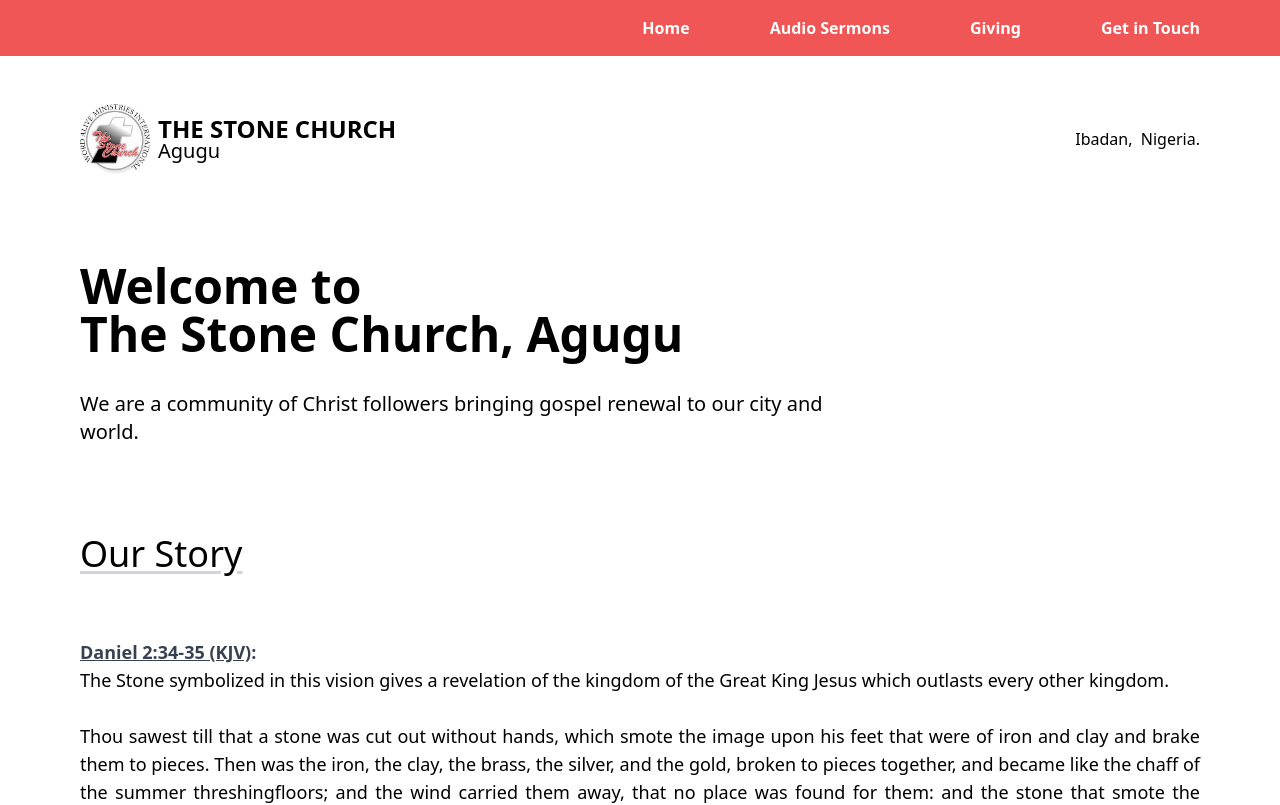
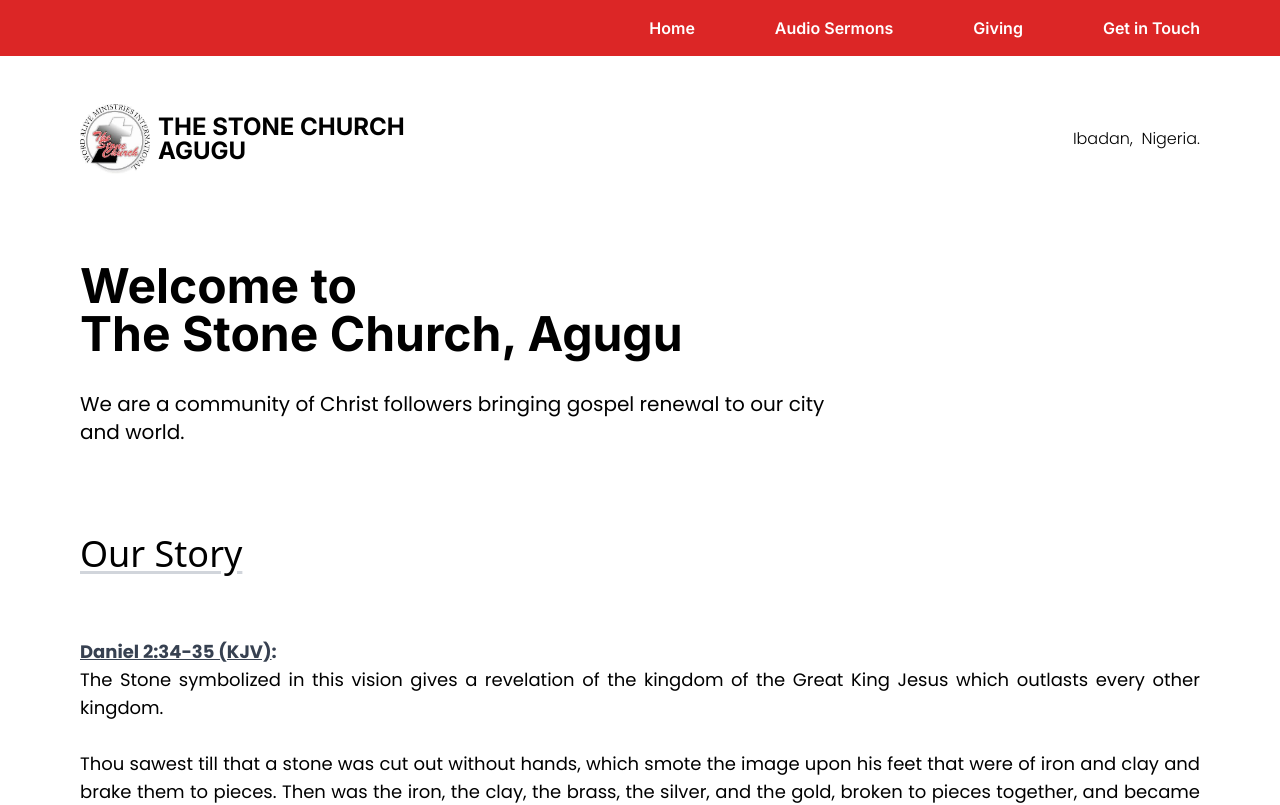
Before and after one commit to Ola4606/tsc-agugu, a React (Create React App) app: page / in a window 1280 px wide. Shown: the top 805 px of the page. Built offline with nearby package versions, Linux system fonts and the light colour scheme.

Commit message:
add custom font family

```diff
--- a/src/components/Intro.tsx
+++ b/src/components/Intro.tsx
@@ -3,7 +3,7 @@ import React from "react";
 function Intro() {
   return (
     <div className="min-h-[200px] xsm:max-w-[350px] sm:max-w-[450px] md:max-w-[500px] lg:max-w-[650px] xl:max-w-[750px] flex flex-col justify-center items-start my-20">
-      <p className="font-sans text-xl sm:text-2xl md:text-3xl lg:text-5xl font-bold text-black">
+      <p className="font-inter text-xl sm:text-2xl md:text-3xl lg:text-5xl font-bold text-black">
         Welcome to<br />The Stone Church, Agugu
       </p>
       <div className="mt-4 md:mt-8">
--- a/src/components/LogoNav.tsx
+++ b/src/components/LogoNav.tsx
@@ -6,13 +6,12 @@ function LogoNav() {
     <div className="w-full flex justify-between items-center my-12">
       <div className="flex justify-start items-center">
       <img src={TSCLogo} alt="tsc-logo" className="w-[70px] h-[70px]"/>
-      <div className="flex flex-col justify-center items-start ml-2">
-      <span className="font-bold text-2xl leading-none">THE STONE CHURCH</span>
-      <span className="font-light text-xl text-black leading-none">Agugu</span>
+      <div className="flex flex-col justify-center items-start ml-2 font-inter">
+      <span className="font-bold text-2xl leading-none">THE STONE CHURCH<br />AGUGU</span>
       </div>
       </div>
 
-      <span className="font-light">Ibadan,&nbsp;&nbsp;Nigeria.</span>
+      <span className="font-light font-causal">Ibadan,&nbsp;&nbsp;Nigeria.</span>
     </div>
   );
 }
--- a/src/components/Nav.tsx
+++ b/src/components/Nav.tsx
@@ -2,7 +2,7 @@ import React from "react";
 
 function Nav() {
   return (
-    <div className="w-full h-14 bg-red-500/90 flex justify-end items-center pr-20">
+    <div className="w-full h-14 bg-red-600 flex justify-end items-center pr-20">
       <span className="nav-text-first">Home</span>
       <span className="nav-text">Audio Sermons</span>
       <span className="nav-text">Giving</span>
--- a/src/components/WhoWeAre.tsx
+++ b/src/components/WhoWeAre.tsx
@@ -3,7 +3,7 @@ import React from "react";
 function WhoWeAre() {
   return (
     <div className="text-justify casual-text text-base md:text-lg lg:text-lg  mt-20">
-      <p className="font-sans text-xl sm:text-2xl md:text-3xl lg:text-4xl font-light text-black underline underline-offset-4 decoration-gray-300 mb-16">
+      <p className="font-causal text-xl sm:text-2xl md:text-3xl lg:text-4xl font-light text-black underline underline-offset-4 decoration-gray-300 mb-16">
         Who We Are?
       </p>
       <span className="bible-verse text-base md:text-base lg:text-lg mb-2 underline underline-offset-1">
--- a/src/index.css
+++ b/src/index.css
@@ -1,3 +1,5 @@
+@import url('https://fonts.googleapis.com/css2?family=Inter:wght@600;700&family=Poppins:wght@300;400;600;700&display=swap');
+
 /*
 ! tailwindcss v3.1.8 | MIT License | https://tailwindcss.com
 */
@@ -408,7 +410,7 @@ video {
   height: auto;
 }
 
-*, ::before, ::after {
+*, ::before, ::after{
   --tw-border-spacing-x: 0;
   --tw-border-spacing-y: 0;
   --tw-translate-x: 0;
@@ -455,7 +457,7 @@ video {
   --tw-backdrop-sepia:  ;
 }
 
-::-webkit-backdrop {
+::-webkit-backdrop{
   --tw-border-spacing-x: 0;
   --tw-border-spacing-y: 0;
   --tw-translate-x: 0;
@@ -502,7 +504,7 @@ video {
   --tw-backdrop-sepia:  ;
 }
 
-::backdrop {
+::backdrop{
   --tw-border-spacing-x: 0;
   --tw-border-spacing-y: 0;
   --tw-translate-x: 0;
@@ -549,215 +551,187 @@ video {
   --tw-backdrop-sepia:  ;
 }
 
-.my-20 {
+.my-20{
   margin-top: 5rem;
   margin-bottom: 5rem;
 }
 
-.my-12 {
+.my-12{
   margin-top: 3rem;
   margin-bottom: 3rem;
 }
 
-.mt-4 {
+.mt-4{
   margin-top: 1rem;
 }
 
-.ml-2 {
+.ml-2{
   margin-left: 0.5rem;
 }
 
-.mb-12 {
-  margin-bottom: 3rem;
+.mt-20{
+  margin-top: 5rem;
 }
 
-.mb-2 {
+.mb-16{
+  margin-bottom: 4rem;
+}
+
+.mb-2{
   margin-bottom: 0.5rem;
 }
 
-.mb-20 {
-  margin-bottom: 5rem;
-}
-
-.mb-16 {
-  margin-bottom: 4rem;
-}
-
-.mt-20 {
-  margin-top: 5rem;
-}
-
-.flex {
+.flex{
   display: flex;
 }
 
-.h-\[70px\] {
+.h-\[70px\]{
   height: 70px;
 }
 
-.h-14 {
+.h-14{
   height: 3.5rem;
 }
 
-.min-h-\[200px\] {
+.min-h-\[200px\]{
   min-height: 200px;
 }
 
-.w-full {
+.w-full{
   width: 100%;
 }
 
-.w-\[70px\] {
+.w-\[70px\]{
   width: 70px;
 }
 
-.list-inside {
+.list-inside{
   list-style-position: inside;
 }
 
-.list-disc {
+.list-disc{
   list-style-type: disc;
 }
 
-.flex-col {
+.flex-col{
   flex-direction: column;
 }
 
-.items-start {
+.items-start{
   align-items: flex-start;
 }
 
-.items-center {
+.items-center{
   align-items: center;
 }
 
-.justify-start {
+.justify-start{
   justify-content: flex-start;
 }
 
-.justify-end {
+.justify-end{
   justify-content: flex-end;
 }
 
-.justify-center {
+.justify-center{
   justify-content: center;
 }
 
-.justify-between {
+.justify-between{
   justify-content: space-between;
 }
 
-.bg-red-500\/90 {
-  background-color: rgb(239 68 68 / 0.9);
+.bg-red-600{
+  --tw-bg-opacity: 1;
+  background-color: rgb(220 38 38 / var(--tw-bg-opacity));
 }
 
-.px-20 {
+.px-20{
   padding-left: 5rem;
   padding-right: 5rem;
 }
 
-.pr-20 {
+.pr-20{
   padding-right: 5rem;
 }
 
-.text-left {
-  text-align: left;
-}
-
-.text-center {
-  text-align: center;
-}
-
-.text-right {
-  text-align: right;
-}
-
-.text-justify {
+.text-justify{
   text-align: justify;
 }
 
-.text-end {
+.text-end{
   text-align: end;
 }
 
-.font-sans {
+.font-inter{
+  font-family: Inter;
+}
+
+.font-causal{
+  font-family: Poppins;
+}
+
+.font-sans{
   font-family: ui-sans-serif, system-ui, -apple-system, BlinkMacSystemFont, "Segoe UI", Roboto, "Helvetica Neue", Arial, "Noto Sans", sans-serif, "Apple Color Emoji", "Segoe UI Emoji", "Segoe UI Symbol", "Noto Color Emoji";
 }
 
-.text-xl {
+.text-xl{
   font-size: 1.25rem;
   line-height: 1.75rem;
 }
 
-.text-base {
+.text-base{
   font-size: 1rem;
   line-height: 1.5rem;
 }
 
-.text-2xl {
+.text-2xl{
   font-size: 1.5rem;
   line-height: 2rem;
 }
 
-.font-bold {
+.font-bold{
   font-weight: 700;
 }
 
-.font-light {
+.font-light{
   font-weight: 300;
 }
 
-.font-semibold {
+.font-semibold{
   font-weight: 600;
 }
 
-.font-normal {
-  font-weight: 400;
-}
-
-.font-thin {
-  font-weight: 100;
-}
-
-.leading-none {
+.leading-none{
   line-height: 1;
 }
 
-.text-black {
+.text-black{
   --tw-text-opacity: 1;
   color: rgb(0 0 0 / var(--tw-text-opacity));
 }
 
-.underline {
+.underline{
   -webkit-text-decoration-line: underline;
           text-decoration-line: underline;
 }
 
-.decoration-gray-300 {
+.decoration-gray-300{
   -webkit-text-decoration-color: #d1d5db;
           text-decoration-color: #d1d5db;
 }
 
-.underline-offset-4 {
+.underline-offset-4{
   text-underline-offset: 4px;
 }
 
-.underline-offset-1 {
+.underline-offset-1{
   text-underline-offset: 1px;
 }
 
-.placeholder-red-600::-webkit-input-placeholder {
-  --tw-placeholder-opacity: 1;
-  color: rgb(220 38 38 / var(--tw-placeholder-opacity));
-}
-
-.placeholder-red-600::placeholder {
-  --tw-placeholder-opacity: 1;
-  color: rgb(220 38 38 / var(--tw-placeholder-opacity));
-}
-
-.nav-text-first {
+.nav-text-first{
   cursor: pointer;
+  font-family: Inter;
   font-size: 1rem;
   line-height: 1.5rem;
   font-weight: 600;
@@ -765,9 +739,10 @@ video {
   color: rgb(255 255 255 / var(--tw-text-opacity));
 }
 
-.nav-text {
+.nav-text{
   margin-left: 5rem;
   cursor: pointer;
+  font-family: Inter;
   font-size: 1rem;
   line-height: 1.5rem;
   font-weight: 600;
@@ -775,84 +750,84 @@ video {
   color: rgb(255 255 255 / var(--tw-text-opacity));
 }
 
-.bible-verse {
-  font-family: ui-sans-serif, system-ui, -apple-system, BlinkMacSystemFont, "Segoe UI", Roboto, "Helvetica Neue", Arial, "Noto Sans", sans-serif, "Apple Color Emoji", "Segoe UI Emoji", "Segoe UI Symbol", "Noto Color Emoji";
+.bible-verse{
+  font-family: Poppins;
   font-weight: 700;
   --tw-text-opacity: 1;
   color: rgb(55 65 81 / var(--tw-text-opacity));
 }
 
-.casual-text {
-  font-family: ui-sans-serif, system-ui, -apple-system, BlinkMacSystemFont, "Segoe UI", Roboto, "Helvetica Neue", Arial, "Noto Sans", sans-serif, "Apple Color Emoji", "Segoe UI Emoji", "Segoe UI Symbol", "Noto Color Emoji";
+.casual-text{
+  font-family: Poppins;
   font-weight: 400;
   --tw-text-opacity: 1;
   color: rgb(0 0 0 / var(--tw-text-opacity));
 }
 
-@media (min-width: 640px) {
-  .sm\:max-w-\[450px\] {
+@media (min-width: 640px){
+  .sm\:max-w-\[450px\]{
     max-width: 450px;
   }
 
-  .sm\:text-2xl {
+  .sm\:text-2xl{
     font-size: 1.5rem;
     line-height: 2rem;
   }
 }
 
-@media (min-width: 768px) {
-  .md\:mt-8 {
+@media (min-width: 768px){
+  .md\:mt-8{
     margin-top: 2rem;
   }
 
-  .md\:max-w-\[500px\] {
+  .md\:max-w-\[500px\]{
     max-width: 500px;
   }
 
-  .md\:text-3xl {
+  .md\:text-3xl{
     font-size: 1.875rem;
     line-height: 2.25rem;
   }
 
-  .md\:text-lg {
+  .md\:text-lg{
     font-size: 1.125rem;
     line-height: 1.75rem;
   }
 
-  .md\:text-base {
+  .md\:text-base{
     font-size: 1rem;
     line-height: 1.5rem;
   }
 }
 
-@media (min-width: 1024px) {
-  .lg\:max-w-\[650px\] {
+@media (min-width: 1024px){
+  .lg\:max-w-\[650px\]{
     max-width: 650px;
   }
 
-  .lg\:text-5xl {
+  .lg\:text-5xl{
     font-size: 3rem;
     line-height: 1;
   }
 
-  .lg\:text-xl {
+  .lg\:text-xl{
     font-size: 1.25rem;
     line-height: 1.75rem;
   }
 
-  .lg\:text-lg {
+  .lg\:text-lg{
     font-size: 1.125rem;
     line-height: 1.75rem;
   }
 
-  .lg\:text-4xl {
+  .lg\:text-4xl{
     font-size: 2.25rem;
     line-height: 2.5rem;
   }
 }
 
-@media (min-width: 1280px) {
-  .xl\:max-w-\[750px\] {
+@media (min-width: 1280px){
+  .xl\:max-w-\[750px\]{
     max-width: 750px;
   }
 }
--- a/src/input.css
+++ b/src/input.css
@@ -1,19 +1,22 @@
+@import url('https://fonts.googleapis.com/css2?family=Inter:wght@600;700&family=Poppins:wght@300;400;600;700&display=swap');
+
 @tailwind base;
 @tailwind components;
 @tailwind utilities;
 
+
 .nav-text-first {
-    @apply font-semibold text-white text-base cursor-pointer
+    @apply font-semibold text-white text-base cursor-pointer font-inter
 }
 
 .nav-text {
-    @apply font-semibold text-white text-base ml-20 cursor-pointer
+    @apply font-semibold text-white text-base ml-20 cursor-pointer font-inter
 }
 
 .bible-verse {
-    @apply font-sans font-bold text-gray-700
+    @apply font-bold text-gray-700 font-causal
 }
 
 .casual-text {
-    @apply font-sans font-normal text-black
+    @apply font-normal text-black font-causal
 }
```
Also changed, not shown: tailwind.config.js (+6 -5 lines).
